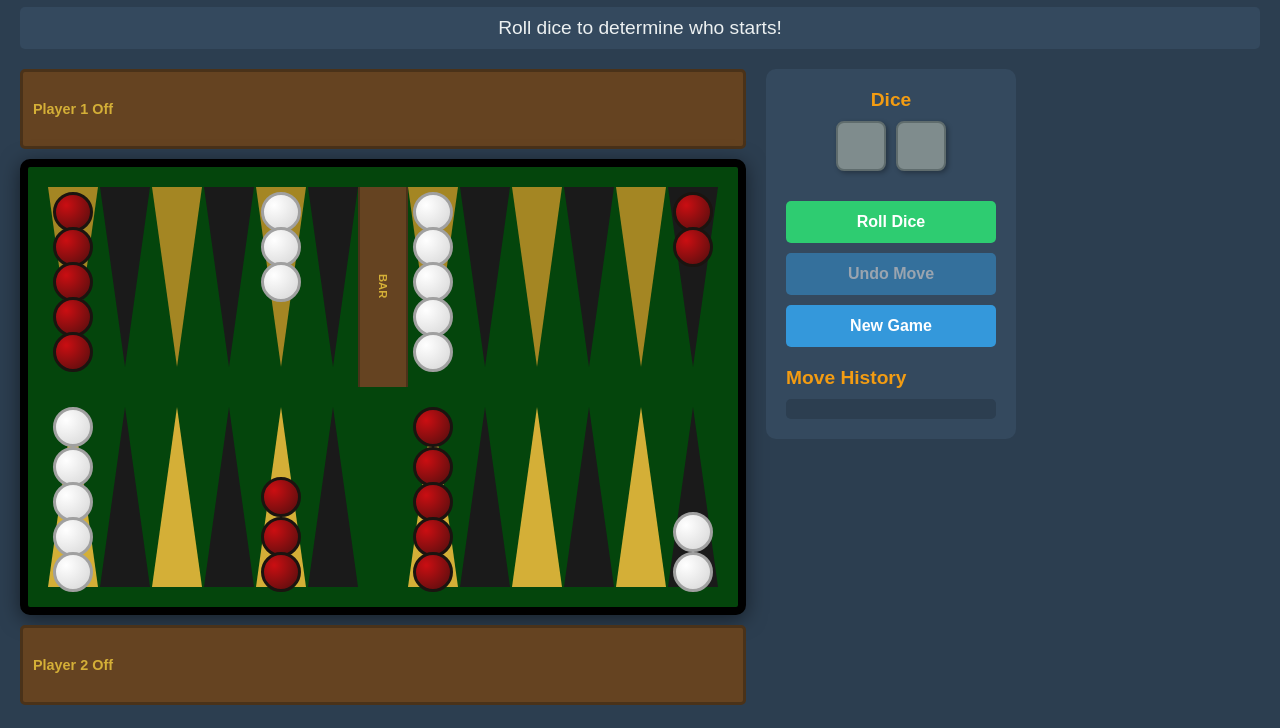
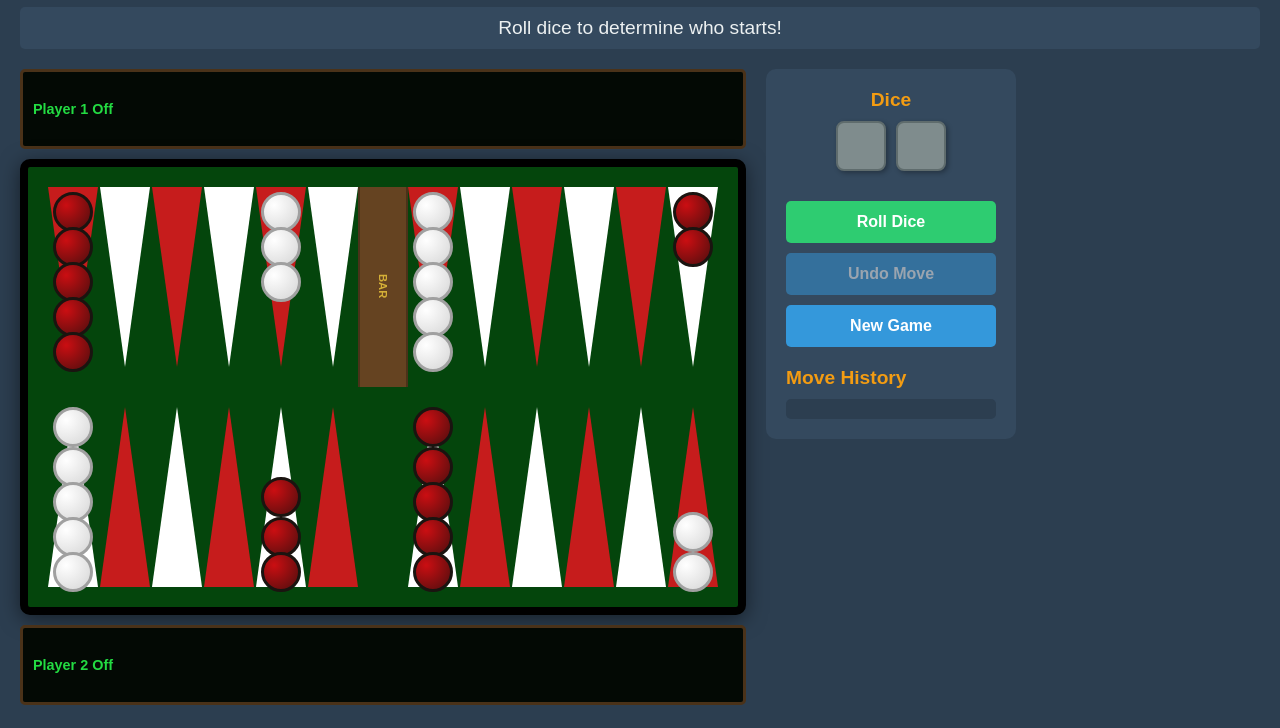
Before and after one commit to Matinjeddi/Backgammon, a plain HTML site: page index.html in a window 1280 px wide. Shown: the part 72-800 px from the top of the page. Drawn offline with Linux system fonts and the light colour scheme.

Commit message:
changed style

```diff
--- a/styles.css
+++ b/styles.css
@@ -147,13 +147,13 @@ body {
 
 /* Alternating point colors */
 .point:nth-child(odd)::before {
-    border-top-color: #a48623;
-    border-bottom-color: #d4af37;
+    border-top-color: #c61c1c;
+    border-bottom-color: #ffffff;
 }
 
 .point:nth-child(even)::before {
-    border-top-color: #1a1a1a;
-    border-bottom-color: #1a1a1a;
+    border-top-color: #ffffff;
+    border-bottom-color: #c61c1c;
 }
 
 /* Point highlighting states */
@@ -223,7 +223,7 @@ body {
 
 /* Bearoff areas */
 .bearoff-area {
-    background-color: #654321;
+    background-color: #030904;
     border: 3px solid #4a3219;
     border-radius: 5px;
     padding: 10px;
@@ -236,7 +236,7 @@ body {
 
 .bearoff-label {
     font-weight: bold;
-    color: #d4af37;
+    color: #23db42;
     writing-mode: horizontal-tb;
     font-size: 0.9em;
 }
@@ -318,8 +318,8 @@ body {
 }
 
 .die.player2 {
-    background-color: #4a3219;
-    border-color: #2d1f13;
+    background-color: #b91b1b;
+    border-color: #1f0b0b;
     color: #f0f0f0;
 }
 
```
